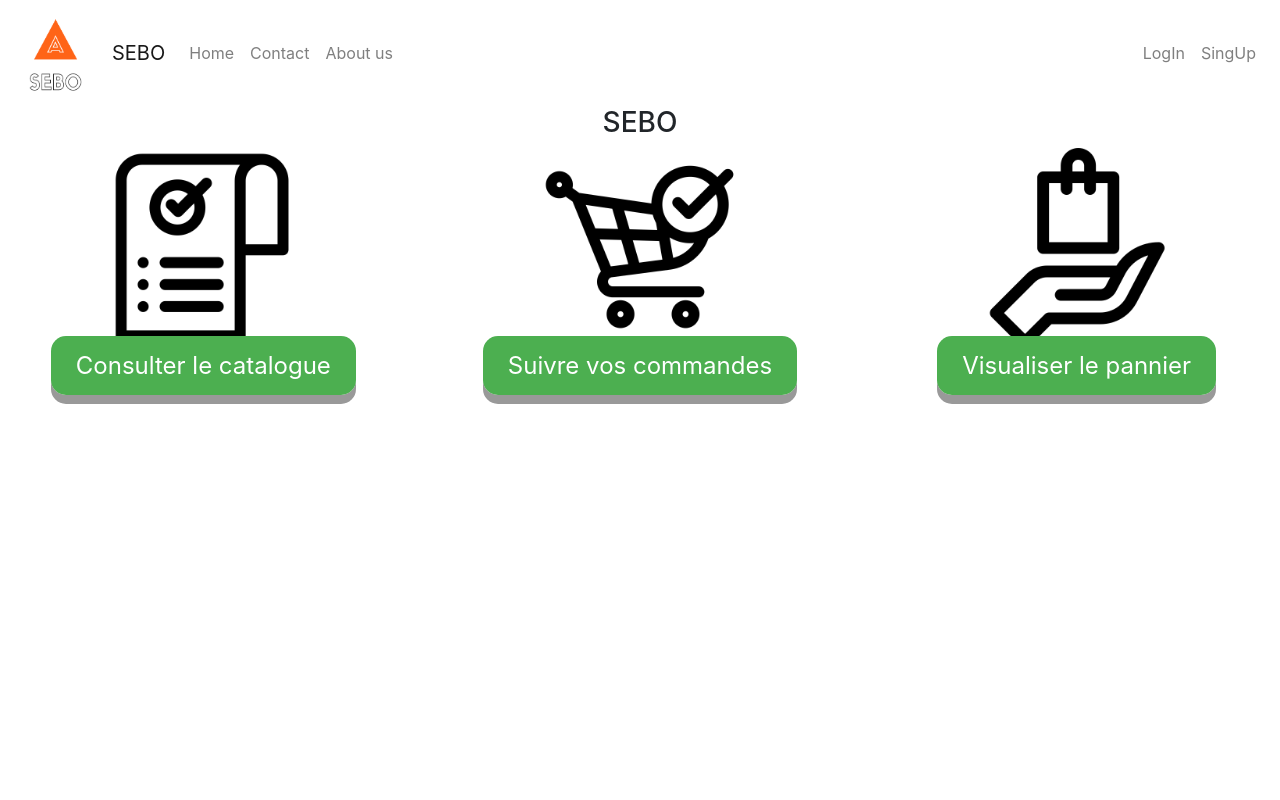
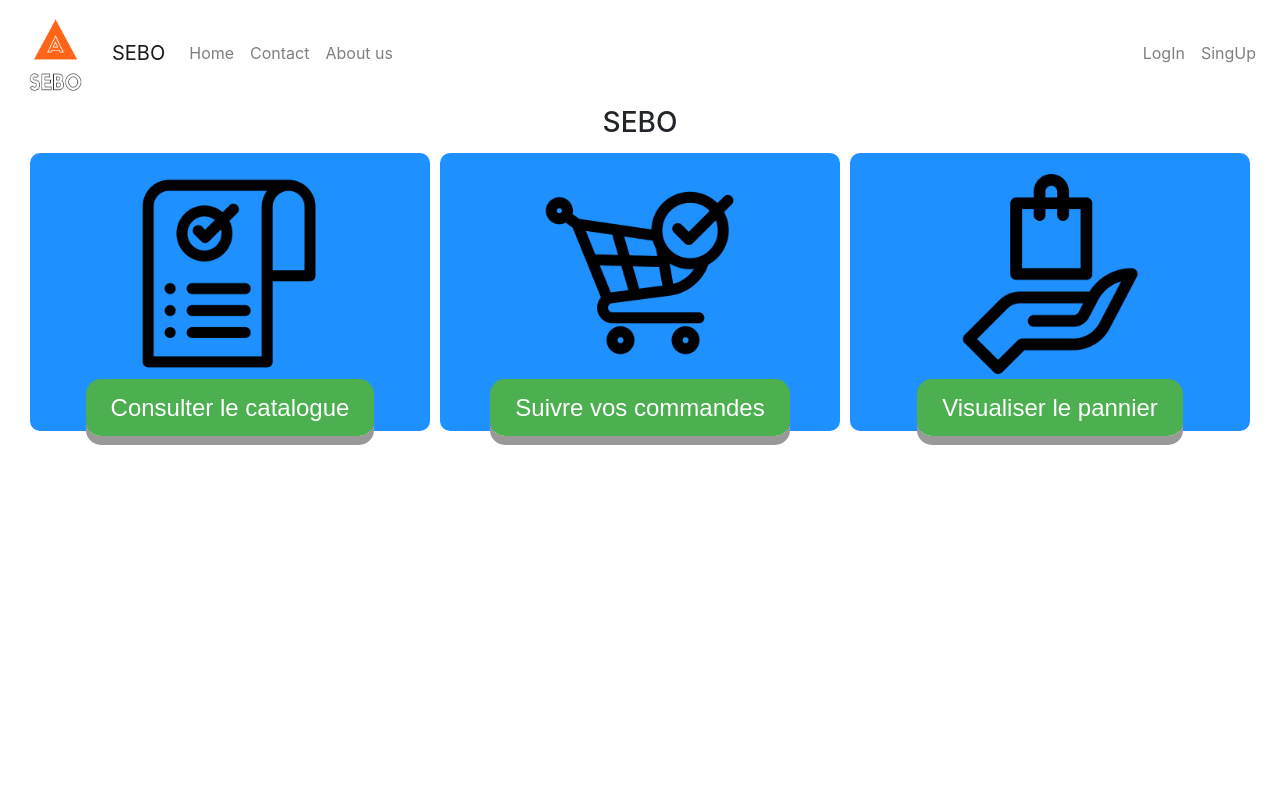
Before and after one commit to HmimssaSoufiane/Catalogue-eCommerce-WithSpringBootAndReact, a React (Create React App) app in the folder catalogue-frontend/catalogue-frontend-reactjs/: page /Home in a window 1280 px wide. Shown: the top 800 px of the page. Built offline with nearby package versions, Linux system fonts and the light colour scheme.

Commit message:
create conference controller

```diff
--- a/catalogue-frontend/catalogue-frontend-reactjs/src/components/Home.js
+++ b/catalogue-frontend/catalogue-frontend-reactjs/src/components/Home.js
@@ -29,6 +29,17 @@ const useStyles = makeStyles(theme => ({
 export default function Home() {
     const classes = useStyles();
 
+    const mystyle = {
+        borderRadius: "10px 10px 10px 10px",
+        color: "white",
+        backgroundColor: "DodgerBlue",
+        padding: "5px",
+        fontFamily: "Arial",
+        margin: "5px",
+        maxWidth: "400px",
+        display: "inline-block"
+    };
+
     return (
         <div style={{ minHeight: "100%" }} >
             <div className="site-wrapper">
@@ -41,19 +52,19 @@ export default function Home() {
                         </div>
 
                         <div class="inner cover"  >
-                            <Row >
-                                <Col xs={6} md={4}>
-                                    <Image src={order} style={{ width: "200px" }} rounded /><br />
+                            <Row style={{ textAlign: "center", display: "block" }} >
+                                <Col xs={6} style={mystyle} md={4}>
+                                    <Image src={order} style={{ width: "200px", margin: "16px" }} rounded /><br />
                                     <Link style={{ textDecoration: "none", color: "#fff" }} className={classes.button} to="/Catalogue">Consulter le catalogue</Link>
 
                                 </Col>
-                                <Col xs={6} md={4}>
-                                    <Image src={order_} style={{ width: "200px" }} rounded /> <br />
+                                <Col xs={6} style={mystyle} md={4}>
+                                    <Image src={order_} style={{ width: "200px", margin: "16px" }} rounded /> <br />
                                     <Link style={{ textDecoration: "none", color: "#fff" }} className={classes.button} to="/Commandes">Suivre vos commandes </Link>
 
                                 </Col>
-                                <Col xs={6} md={4}>
-                                    <Image src={product} style={{ width: "200px" }} rounded /> <br />
+                                <Col xs={6} style={mystyle} md={4}>
+                                    <Image src={product} style={{ width: "200px", margin: "16px" }} rounded /> <br />
                                     <Link style={{ textDecoration: "none", color: "#fff" }} className={classes.button} to="/Pannier">Visualiser le pannier</Link>
 
                                 </Col>
@@ -64,6 +75,6 @@ export default function Home() {
                     </div>
                 </div>
             </div>
-        </div>
+        </div >
     );
 }
--- a/catalogue-frontend/catalogue-frontend-reactjs/src/components/SignIn.js
+++ b/catalogue-frontend/catalogue-frontend-reactjs/src/components/SignIn.js
@@ -36,17 +36,22 @@ const useStyles = makeStyles((theme) => ({
 }));
 
 
-export default function SignIn() {
+export default function SignIn(props) {
     const classes = useStyles();
+    const [client, setClient] = useState({});
 
-    const [client, setClient] = useState({});
     const [email, setEmail] = useState("");
     const [motPasse, setmotPasse] = useState("");
     const [redirect, setRedirect] = useState(false);
-
     const renderRedirect = () => {
         if (redirect) {
-            return <Redirect to='/Catalogue' />
+            // return <Redirect to='/Home' />
+            props.history.push({
+                pathname: "/Home",
+                state: {
+                    key: "value"
+                }
+            });
         }
     }
     const onSubmit = (e) => {
@@ -67,9 +72,8 @@ export default function SignIn() {
         fetch("http://localhost:8080/API/Client/signIn", requestOptions)
             .then(response => response.text())
             .then(result => {
-                this.setState({ client: JSON.parse(result) });
-                console.log(this.state.client);
-                if (result !== "") this.setRedirect();
+                console.log(result);
+                if (result !== "") setRedirect(true);
             })
             .catch(error => console.log('error', error));
 
@@ -108,7 +112,7 @@ export default function SignIn() {
                         />
                         <Button type="submit" fullWidth variant="contained" color="primary" className={classes.submit} >
                             Sign In
-                    </Button>
+                        </Button>
                         <Grid container>
                             <Grid item xs>
                                 <Link href="#" variant="body2">
```
